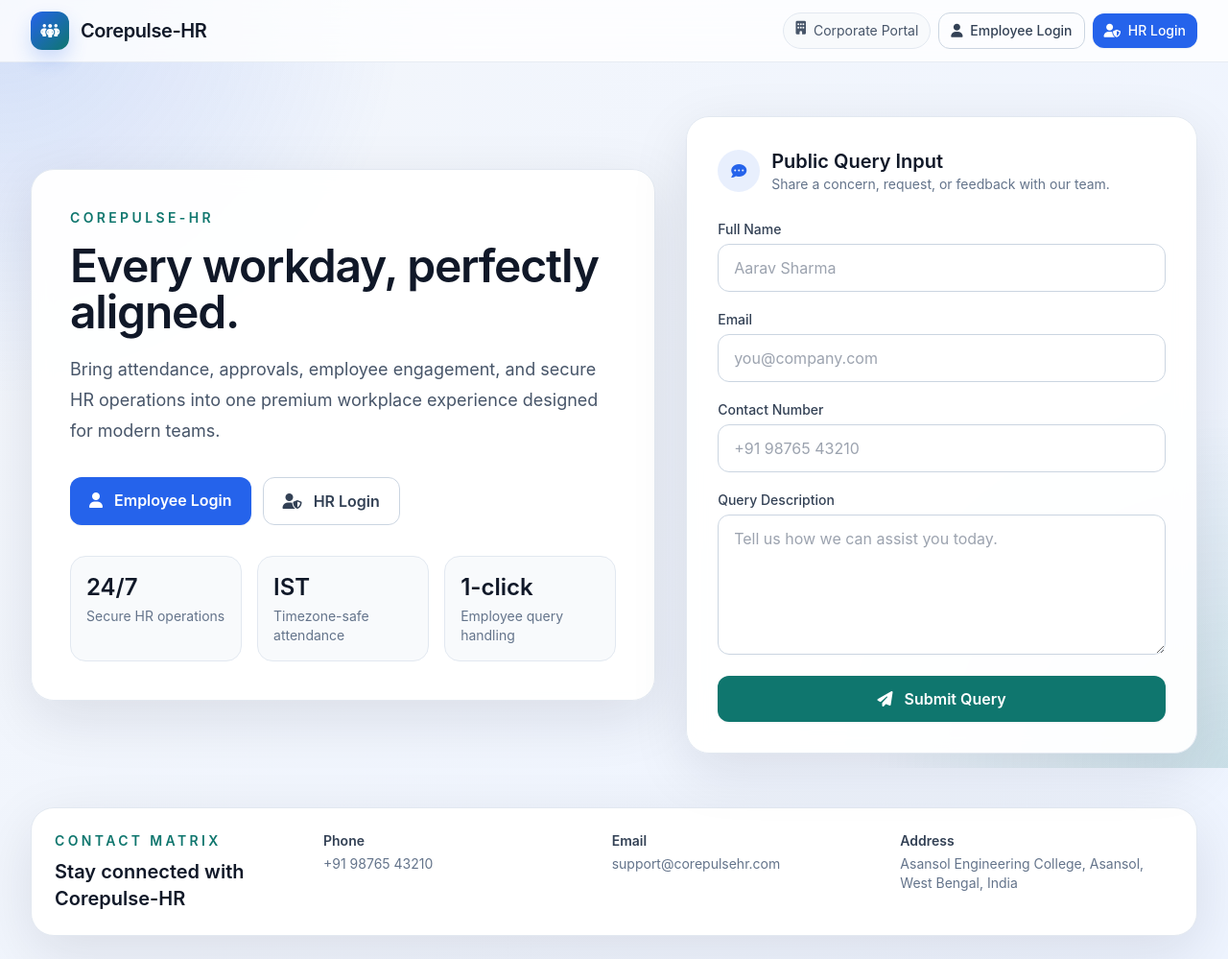
After one commit to tirthasadhu015-dot/Corepulse-HR, a Flask app: template templates/index.html in a window 1280 px wide. The commit adds this page. Shown: the whole page at 96% size. Run offline with Flask 3, Linux system fonts and the light colour scheme; the template is opened without the code that fills it, so the values that code supplies are empty; some libraries are stand-ins or nearby versions.

Commit message:
New query features add

```diff
--- a/app.py
+++ b/app.py
@@ -22,7 +22,7 @@ from flask_login import (
 )
 from sqlalchemy import func
 
-from models import Attendance, LeaveRequest, Profile, User, db, get_ist_time
+from models import Attendance, LeaveRequest, Profile, User, UserQuery, db, get_ist_time
 
 
 BASE_DIR = Path(__file__).resolve().parent
@@ -57,9 +57,7 @@ def create_app():
 
     @app.route("/")
     def index():
-        if not current_user.is_authenticated:
-            return redirect(url_for("login"))
-        return redirect(url_for("admin_dashboard" if current_user.is_admin else "employee_dashboard"))
+        return render_template("index.html")
 
     @app.route("/login", methods=["GET", "POST"])
     def login():
@@ -90,6 +88,29 @@ def create_app():
         logout_user()
         flash("You have been signed out.", "info")
         return redirect(url_for("login"))
+
+    @app.route("/submit-query", methods=["POST"])
+    def submit_query():
+        full_name = request.form.get("full_name", "").strip()
+        email = request.form.get("email", "").strip().lower()
+        contact_number = request.form.get("contact_number", "").strip()
+        query_description = request.form.get("query_description", "").strip()
+
+        if not all([full_name, email, contact_number, query_description]):
+            flash("Please complete every query field before sending your message.", "danger")
+            return redirect(url_for("index"))
+
+        query = UserQuery(
+            user_id=current_user.id if current_user.is_authenticated else None,
+            full_name=full_name,
+            email=email,
+            contact_number=contact_number,
+            query_description=query_description,
+        )
+        db.session.add(query)
+        db.session.commit()
+        flash("Your query has been captured successfully. Our team will review it shortly.", "success")
+        return redirect(url_for("index"))
 
     @app.route("/employee")
     @login_required
@@ -141,11 +162,13 @@ def create_app():
         )
         pending_leaves = LeaveRequest.query.filter_by(status="Pending").order_by(LeaveRequest.created_at.asc()).all()
         all_leaves = LeaveRequest.query.order_by(LeaveRequest.created_at.desc()).limit(25).all()
+        public_queries = UserQuery.query.order_by(UserQuery.created_at.desc()).all()
         metrics = {
             "employees": User.query.filter(User.role == "employee").count(),
             "admins": User.query.filter(User.role.in_(["admin", "hr"])).count(),
             "present_today": Attendance.query.filter_by(date=today_ist, status="Present").count(),
             "pending_leaves": LeaveRequest.query.filter_by(status="Pending").count(),
+            "pending_queries": UserQuery.query.filter_by(status="Pending").count(),
         }
         return render_template(
             "admin_dashboard.html",
@@ -153,6 +176,7 @@ def create_app():
             today_logs=today_logs,
             pending_leaves=pending_leaves,
             all_leaves=all_leaves,
+            public_queries=public_queries,
             metrics=metrics,
         )
 
@@ -182,6 +206,16 @@ def create_app():
         user.role = request.form.get("role", user.role)
         db.session.commit()
         flash("Employee profile and payroll matrix updated.", "success")
+        return redirect(url_for("admin_dashboard"))
+
+    @app.route("/admin/query/<int:query_id>/resolve", methods=["POST"])
+    @login_required
+    @admin_required
+    def resolve_query(query_id):
+        query = db.session.get(UserQuery, query_id) or abort(404)
+        query.status = "Resolved"
+        db.session.commit()
+        flash("Query marked as resolved.", "success")
         return redirect(url_for("admin_dashboard"))
 
     @app.route("/attendance/toggle", methods=["POST"])
@@ -259,7 +293,7 @@ def create_app():
                 return jsonify(
                     {
                         "ok": False,
-                        "message": "Minimum 4 hours required for half-day checkout.",
+                        "message": "Minimum 4 hours required before checkout. Please continue working or select Leave/Absent.",
                     }
                 ), 400
             elif elapsed_hours < 8:
@@ -428,7 +462,7 @@ def ensure_gitignore_entry(entry):
 def seed_default_admin():
     if User.query.filter(User.role.in_(["admin", "hr"])).first():
         return
-    admin = User(employee_id="ADM-0001", email="admin@alignhr.com", role="admin")
+    admin = User(employee_id=User.generate_employee_id(), email="admin@alignhr.com", role="admin")
     admin.set_password("admin123")
     admin.profile = Profile(
         full_name="AlignHR Administrator",
--- a/templates/base.html
+++ b/templates/base.html
@@ -3,7 +3,7 @@
 <head>
     <meta charset="utf-8">
     <meta name="viewport" content="width=device-width, initial-scale=1">
-    <title>{% block title %}AlignHR{% endblock %}</title>
+    <title>{% block title %}Corepulse-HR{% endblock %}</title>
     <script src="https://cdn.tailwindcss.com"></script>
     <link rel="stylesheet" href="https://cdnjs.cloudflare.com/ajax/libs/font-awesome/6.5.2/css/all.min.css">
     <link rel="stylesheet" href="{{ url_for('static', filename='styles.css') }}">
@@ -38,19 +38,27 @@
                 <span class="portal-badge h-10 w-10 rounded-xl">
                     <i class="fa-solid fa-people-group"></i>
                 </span>
-                <span class="text-xl">AlignHR</span>
+                <span class="text-xl">Corepulse-HR</span>
             </a>
             <div class="flex items-center gap-2 text-sm">
                 <div class="hidden rounded-full border border-slate-200 bg-slate-50 px-3 py-2 text-slate-600 sm:flex">
-                    <i class="fa-solid fa-building mr-2"></i> Office Portal
+                    <i class="fa-solid fa-building mr-2"></i> Corporate Portal
                 </div>
                 {% if current_user.is_authenticated %}
                     <span class="hidden rounded-full bg-slate-100 px-3 py-2 text-slate-600 sm:inline">{{ current_user.email }}</span>
+                    <a href="{{ url_for('admin_dashboard' if current_user.is_admin else 'employee_dashboard') }}" class="rounded-xl border border-slate-300 px-3 py-2 font-medium text-slate-700 hover:bg-slate-50">
+                        <i class="fa-solid fa-gauge-high mr-1"></i> Dashboard
+                    </a>
                     <a href="{{ url_for('logout') }}" class="rounded-xl border border-slate-300 px-3 py-2 font-medium text-slate-700 hover:bg-slate-50">
                         <i class="fa-solid fa-right-from-bracket mr-1"></i> Logout
                     </a>
                 {% else %}
-                    <span class="rounded-full bg-slate-100 px-3 py-2 text-slate-600">{{ now.strftime("%d %b %Y") }}</span>
+                    <a href="{{ url_for('login') }}?role=employee" class="rounded-xl border border-slate-300 px-3 py-2 font-medium text-slate-700 hover:bg-slate-50">
+                        <i class="fa-solid fa-user mr-1"></i> Employee Login
+                    </a>
+                    <a href="{{ url_for('login') }}?role=hr" class="rounded-xl bg-brand px-3 py-2 font-medium text-white shadow-sm hover:bg-blue-700">
+                        <i class="fa-solid fa-user-shield mr-1"></i> HR Login
+                    </a>
                 {% endif %}
             </div>
         </nav>
--- a/templates/emp_dashboard.html
+++ b/templates/emp_dashboard.html
@@ -84,6 +84,9 @@
                     <p id="checkOutText" class="font-semibold">{{ today_record.check_out.strftime("%H:%M") if today_record and today_record.check_out else "--:--" }}</p>
                 </div>
             </div>
+            <p class="mt-4 text-sm text-slate-500">
+                Attendance rules stay enforced: Present needs at least 8 hours, Half-day ranges from 4 to 8 hours, and checkout is blocked below 4 hours unless the day is marked Leave.
+            </p>
         </div>
 
         <form action="{{ url_for('update_own_profile') }}" method="post" class="portal-card p-5">
--- /dev/null
+++ b/templates/index.html
@@ -0,0 +1,93 @@
+{% extends "base.html" %}
+{% block title %}Corepulse-HR | Human Capital Platform{% endblock %}
+
+{% block content %}
+<section class="grid gap-8 py-8 lg:grid-cols-[1.1fr_.9fr] lg:items-center">
+    <div class="portal-card p-8 shadow-soft sm:p-10">
+        <p class="text-sm font-semibold uppercase tracking-[0.24em] text-teal">Corepulse-HR</p>
+        <h1 class="mt-4 text-4xl font-semibold tracking-tight text-ink sm:text-5xl">Every workday, perfectly aligned.</h1>
+        <p class="mt-5 max-w-2xl text-lg leading-8 text-slate-600">
+            Bring attendance, approvals, employee engagement, and secure HR operations into one premium workplace experience designed for modern teams.
+        </p>
+        <div class="mt-8 flex flex-wrap gap-3">
+            <a href="{{ url_for('login') }}?role=employee" class="rounded-xl bg-brand px-5 py-3 font-semibold text-white shadow-sm hover:bg-blue-700">
+                <i class="fa-solid fa-user mr-2"></i> Employee Login
+            </a>
+            <a href="{{ url_for('login') }}?role=hr" class="rounded-xl border border-slate-300 px-5 py-3 font-semibold text-slate-700 hover:bg-slate-50">
+                <i class="fa-solid fa-user-shield mr-2"></i> HR Login
+            </a>
+        </div>
+        <div class="mt-8 grid gap-4 sm:grid-cols-3">
+            <div class="rounded-2xl border border-slate-200 bg-slate-50 p-4">
+                <p class="text-2xl font-semibold text-ink">24/7</p>
+                <p class="mt-1 text-sm text-slate-500">Secure HR operations</p>
+            </div>
+            <div class="rounded-2xl border border-slate-200 bg-slate-50 p-4">
+                <p class="text-2xl font-semibold text-ink">IST</p>
+                <p class="mt-1 text-sm text-slate-500">Timezone-safe attendance</p>
+            </div>
+            <div class="rounded-2xl border border-slate-200 bg-slate-50 p-4">
+                <p class="text-2xl font-semibold text-ink">1-click</p>
+                <p class="mt-1 text-sm text-slate-500">Employee query handling</p>
+            </div>
+        </div>
+    </div>
+
+    <div class="portal-card p-6 shadow-soft sm:p-8">
+        <div class="flex items-center gap-3">
+            <span class="flex h-11 w-11 items-center justify-center rounded-full bg-brand/10 text-brand">
+                <i class="fa-solid fa-comment-dots"></i>
+            </span>
+            <div>
+                <h2 class="text-xl font-semibold text-ink">Public Query Input</h2>
+                <p class="text-sm text-slate-500">Share a concern, request, or feedback with our team.</p>
+            </div>
+        </div>
+
+        <form action="{{ url_for('submit_query') }}" method="post" class="mt-6 space-y-4">
+            <label class="block">
+                <span class="text-sm font-medium text-slate-700">Full Name</span>
+                <input name="full_name" required class="mt-1 w-full rounded-xl border border-slate-300 px-4 py-3 outline-none focus:border-brand focus:ring-4 focus:ring-blue-100" placeholder="Aarav Sharma">
+            </label>
+            <label class="block">
+                <span class="text-sm font-medium text-slate-700">Email</span>
+                <input name="email" type="email" required class="mt-1 w-full rounded-xl border border-slate-300 px-4 py-3 outline-none focus:border-brand focus:ring-4 focus:ring-blue-100" placeholder="you@company.com">
+            </label>
+            <label class="block">
+                <span class="text-sm font-medium text-slate-700">Contact Number</span>
+                <input name="contact_number" required class="mt-1 w-full rounded-xl border border-slate-300 px-4 py-3 outline-none focus:border-brand focus:ring-4 focus:ring-blue-100" placeholder="+91 98765 43210">
+            </label>
+            <label class="block">
+                <span class="text-sm font-medium text-slate-700">Query Description</span>
+                <textarea name="query_description" rows="5" required class="mt-1 w-full rounded-xl border border-slate-300 px-4 py-3 outline-none focus:border-brand focus:ring-4 focus:ring-blue-100" placeholder="Tell us how we can assist you today."></textarea>
+            </label>
+            <button class="w-full rounded-xl bg-teal px-4 py-3 font-semibold text-white shadow-sm hover:bg-emerald-800" type="submit">
+                <i class="fa-solid fa-paper-plane mr-2"></i> Submit Query
+            </button>
+        </form>
+    </div>
+</section>
+
+<footer class="mt-6 rounded-3xl border border-slate-200 bg-white p-6 shadow-soft">
+    <div class="flex flex-col gap-6 lg:flex-row lg:items-start lg:justify-between">
+        <div>
+            <p class="text-sm font-semibold uppercase tracking-[0.24em] text-teal">Contact Matrix</p>
+            <h3 class="mt-2 text-xl font-semibold text-ink">Stay connected with Corepulse-HR</h3>
+        </div>
+        <div class="grid gap-4 sm:grid-cols-3">
+            <div>
+                <p class="text-sm font-semibold text-slate-700">Phone</p>
+                <p class="mt-1 text-sm text-slate-500">+91 98765 43210</p>
+            </div>
+            <div>
+                <p class="text-sm font-semibold text-slate-700">Email</p>
+                <p class="mt-1 text-sm text-slate-500">support@corepulsehr.com</p>
+            </div>
+            <div>
+                <p class="text-sm font-semibold text-slate-700">Address</p>
+                <p class="mt-1 text-sm text-slate-500">Asansol Engineering College, Asansol, West Bengal, India</p>
+            </div>
+        </div>
+    </div>
+</footer>
+{% endblock %}
--- a/templates/login.html
+++ b/templates/login.html
@@ -1,11 +1,11 @@
 {% extends "base.html" %}
-{% block title %}Login | AlignHR{% endblock %}
+{% block title %}Login | Corepulse-HR{% endblock %}
 
 {% block content %}
 <section class="grid min-h-[calc(100vh-7rem)] items-center gap-8 lg:grid-cols-[1.05fr_.95fr]">
     <div class="portal-card p-8 sm:p-10">
         <div class="max-w-2xl">
-            <p class="mb-3 text-sm font-semibold uppercase tracking-[0.2em] text-teal">Office Portal</p>
+            <p class="mb-3 text-sm font-semibold uppercase tracking-[0.2em] text-teal">Employee & HR Access</p>
             <h1 class="text-4xl font-semibold tracking-tight text-ink sm:text-5xl">Welcome to your modern HR workspace</h1>
             <p class="mt-5 max-w-xl text-lg leading-8 text-slate-600">
                 Manage attendance, approvals, employee records, and payroll visibility from one secure hub built for a professional workplace.
```
Also changed, not shown: models.py (+38 -6 lines), templates/admin_dashboard.html (+51 -0 lines).
